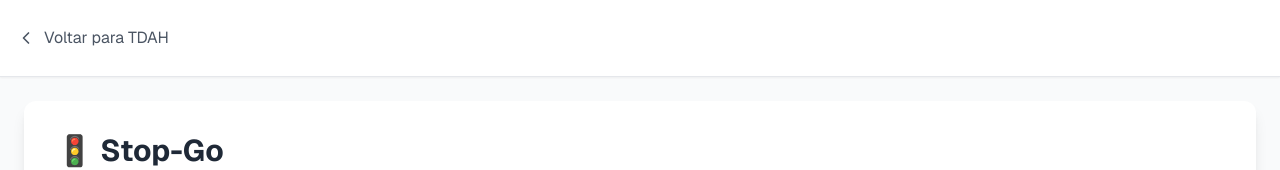
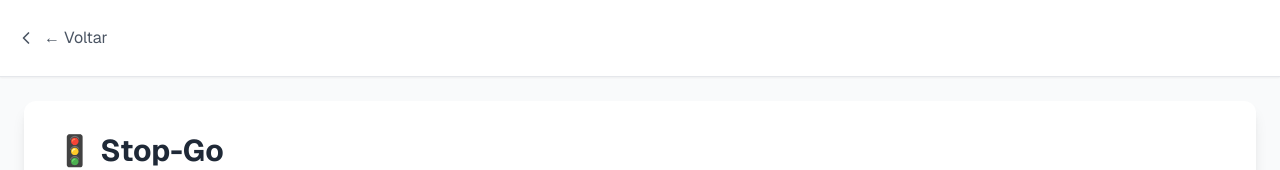
Before and after one commit to ClaudemirWork/teaplus-working, a Next.js app: page /stop-go in a window 1280 px wide. Shown: the top 170 px of the page. Built offline with nearby package versions, Linux system fonts and the light colour scheme.

Commit message:
Update page.tsx Mudança de botão voltar para dashboard...

```diff
--- a/app/stop-go/page.tsx
+++ b/app/stop-go/page.tsx
@@ -303,7 +303,7 @@ export default function StopGo() {
             className="flex items-center space-x-2 text-gray-600 hover:text-gray-800 transition-colors min-h-[44px] touch-manipulation"
           >
             <ChevronLeft size={20} />
-            <span className="text-sm sm:text-base">Voltar para TDAH</span>
+            <span className="text-sm sm:text-base">← Voltar</span>
           </Link>
 
           {exercicioConcluido && (
```
